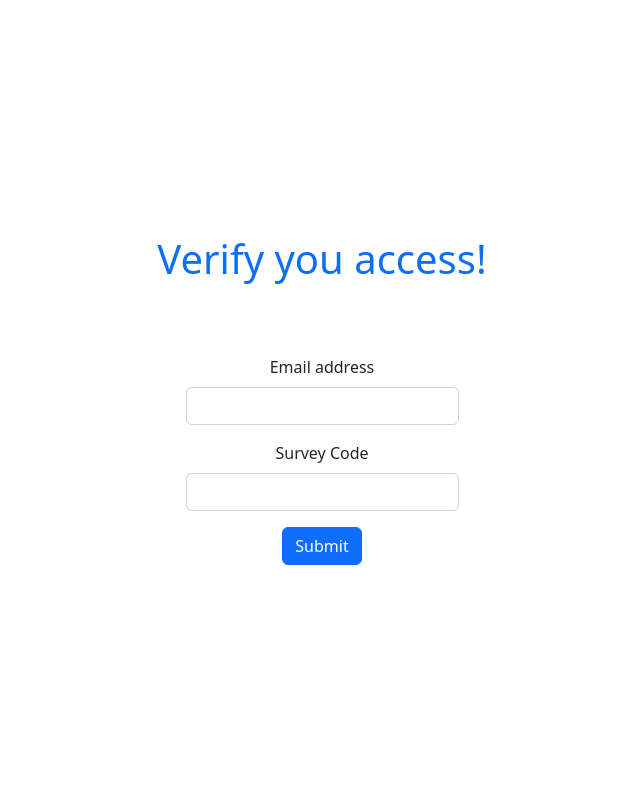
After one commit to spydrxyz/online_survey, a Django app: page /student-auth/ in a window 1280 px wide. The commit adds this page. Shown: the whole page, without its empty margins (318-958 px from the left). Run offline with Django 4.2, Linux system fonts and the light colour scheme; some libraries are stand-ins or nearby versions.

Commit message:
Added Student Auth page

```diff
--- /dev/null
+++ b/os_app/templates/os_app/studentauth.html
@@ -0,0 +1,29 @@
+{% extends 'os_app/BASE.html' %}
+
+{% block title %}
+Student Authintication
+{% endblock title %}
+
+{% block content %}
+<section>
+    <div class="container">
+        <div class="row vh-100">
+            <div class="col-md-6 col-12 m-auto text-center">
+                <h1 class="h1 mb-5 text-primary">Verify you access!</h1>
+                <br class="mb-5">
+                <form class="w-50 mx-auto">
+                    <div class="mb-3">
+                        <label for="exampleInputEmail1" class="form-label">Email address</label>
+                        <input type="email" class="form-control" id="exampleInputEmail1" aria-describedby="emailHelp">
+                    </div>
+                    <div class="mb-3">
+                        <label for="exampleInputPassword1" class="form-label">Survey Code</label>
+                        <input type="password" class="form-control" id="exampleInputPassword1">
+                    </div>
+                    <a class="btn btn-primary" href="#">Submit</a>
+                </form>
+            </div>
+        </div>
+    </div>
+</section>
+{% endblock content %}
--- a/os_app/templates/os_app/surveylist.html
+++ b/os_app/templates/os_app/surveylist.html
@@ -23,21 +23,21 @@ Survey List
                             <th scope="row">101</th>
                             <td>Math-101</td>
                             <td>
-                                <a class="btn btn-sm btn-outline-primary" href="#">Start Survey</a>
+                                <a class="btn btn-sm btn-outline-primary" href="/student-auth">Start Survey</a>
                             </td>
                         </tr>
                         <tr>
                             <th scope="row">101</th>
                             <td>CSE-201</td>
                             <td>
-                                <a class="btn btn-sm btn-outline-primary" href="#">Start Survey</a>
+                                <a class="btn btn-sm btn-outline-primary" href="/student-auth">Start Survey</a>
                             </td>
                         </tr>
                         <tr>
                             <th scope="row">101</th>
                             <td>ECO-401</td>
                             <td>
-                                <a class="btn btn-sm btn-outline-primary" href="#">Start Survey</a>
+                                <a class="btn btn-sm btn-outline-primary" href="/student-auth">Start Survey</a>
                             </td>
                         </tr>
                     </tbody>
--- a/os_app/urls.py
+++ b/os_app/urls.py
@@ -6,5 +6,6 @@ app_name = 'os_app'
 
 urlpatterns = [
     path('', views.index, name='index'),
-    path('survey-list/', views.surveylist, name='surveylist')
+    path('survey-list/', views.surveylist, name='surveylist'),
+    path('student-auth/', views.studentauth, name='studentauth')
 ]
--- a/os_app/views.py
+++ b/os_app/views.py
@@ -1,4 +1,3 @@
-from django.views import generic
 from django.shortcuts import render
 
 
@@ -8,3 +7,7 @@ def index(request):
 
 def surveylist(request):
     return render(request, 'os_app/surveylist.html')
+
+
+def studentauth(request):
+    return render(request, 'os_app/studentauth.html')
```
